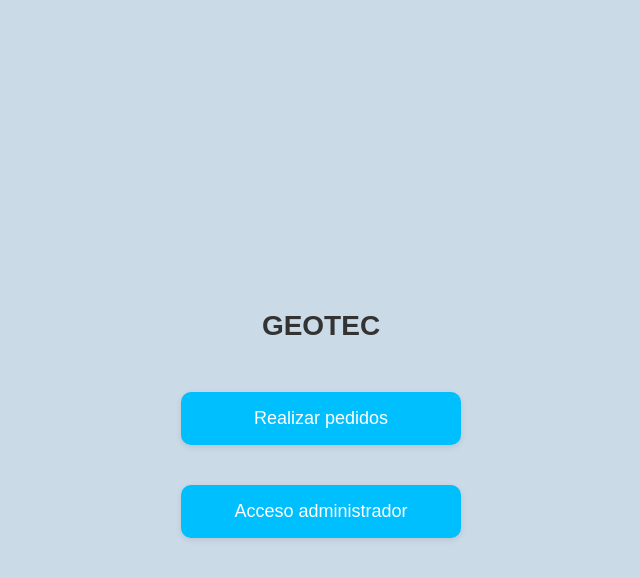
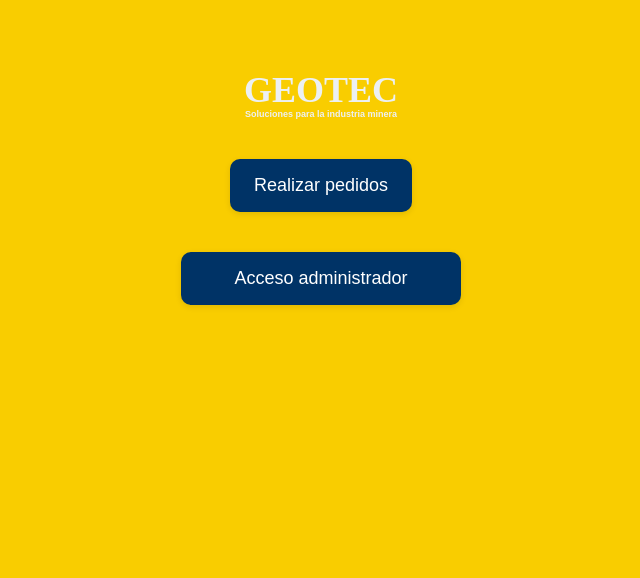
Before and after one commit to kevinanibal123/Almacen, a plain HTML site: page index.html in a window 1280 px wide. Shown: the whole page, without its empty margins (319-959 px from the left). Drawn offline with Linux system fonts and the light colour scheme.

Commit message:
Update index.html

```diff
--- a/index.html
+++ b/index.html
@@ -7,21 +7,37 @@
   <style>
     body {
       margin: 0;
-      height: 100vh;
+      height: 40vh;
       font-family: Arial, sans-serif;
-      background-color: #cbdae7;
+      background-color: #f9cd00; /* Amarillo vibrante GEOTEC */
       display: flex;
       flex-direction: column;
       justify-content: center;
       align-items: center;
       padding: 20px;
+      color: #003366;
+    }
+
+    img.logo {
+      max-width: 100px;
+      height: auto;
+      margin-bottom: 10px;
     }
 
     h1 {
-      margin-bottom: 40px;
-      font-size: 28px;
-      color: #333;
-      text-align: center;
+      margin-bottom: -10px;
+      font-size: 36px;
+      color: #ecf0f3;
+      text-align: center ;
+      font-family: pragmatica-extended-bold ;
+
+ ;
+    }
+    h2 {
+      margin-bottom: 30px;
+      font-size: 9px;
+      color: #ecf0f3;
+      text-align: center ;
     }
 
     button {
@@ -30,7 +46,7 @@
       margin: 10px auto;
       padding: 16px 24px;
       font-size: 18px;
-      background-color: #00bfff;
+      background-color: #003366;
       color: white;
       border: none;
       border-radius: 10px;
@@ -40,7 +56,7 @@
     }
 
     button:hover {
-      background-color: #009acd;
+      background-color: #002752;
     }
 
     .login {
@@ -50,15 +66,27 @@
     }
 
     a {
-      width: 100%;
-      max-width: 280px;
       text-decoration: none;
+    }
+
+    @media screen and (max-width: 100px) {
+      h1 {
+        font-size: 22px;
+      }
+
+      button {
+        font-size: 16px;
+        padding: 14px 20px;
+      }
     }
   </style>
 </head>
 <body>
 
+  </style>
   <h1>GEOTEC</h1>
+  </style>
+  <h2>Soluciones para la industria minera</h2>
 
   <a href="pagina2.html">
     <button>Realizar pedidos</button>
```
